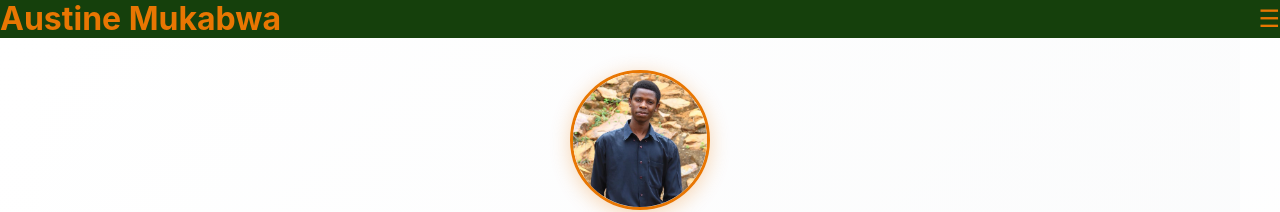
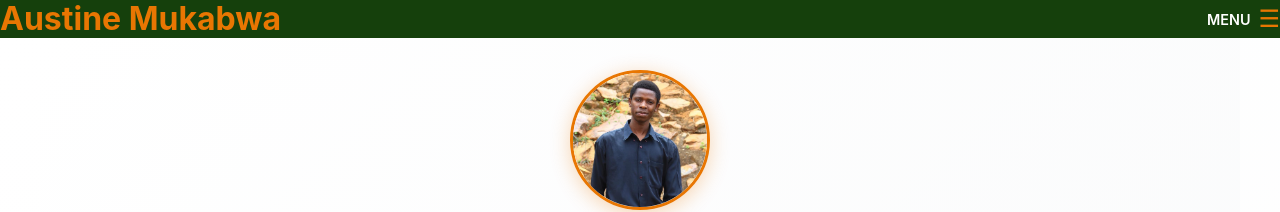
Before and after one commit to MKBrelentless/portfolio, a React (Vite) app: page / in a window 1280 px wide. Shown: the top 212 px of the page. Built offline with nearby package versions, Linux system fonts and the light colour scheme.

Commit message:
menu component fix

```diff
--- a/src/components/Header.jsx
+++ b/src/components/Header.jsx
@@ -21,13 +21,15 @@ export default function Header({ name }) {
           </nav>
 
           {/* Mobile Menu Button */}
+          <div className="md:hidden" style={{display: 'flex', alignItems: 'center', gap: '0.5rem'}}>
+            <span style={{color: '#ffffff', fontWeight: '600', fontSize: '0.9rem'}}>MENU</span>
             <button
-            className="md:hidden"
               onClick={() => setIsOpen(!isOpen)}
               style={{color: '#e87602', fontSize: '1.5rem', background: 'none', border: 'none', cursor: 'pointer'}}
             >
               ☰
             </button>
+          </div>
         </div>
 
         {/* Mobile Menu */}
```
Lines whose indentation alone changed are shown as unchanged.
